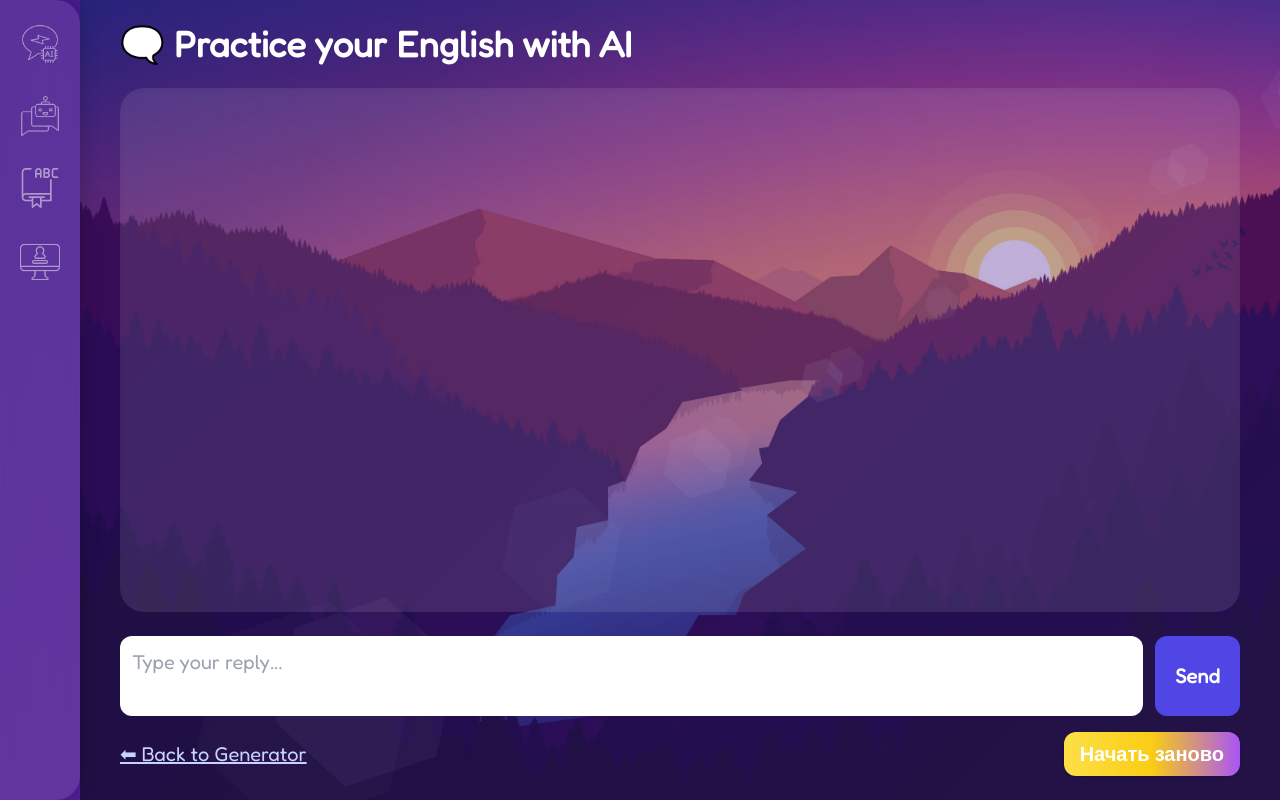
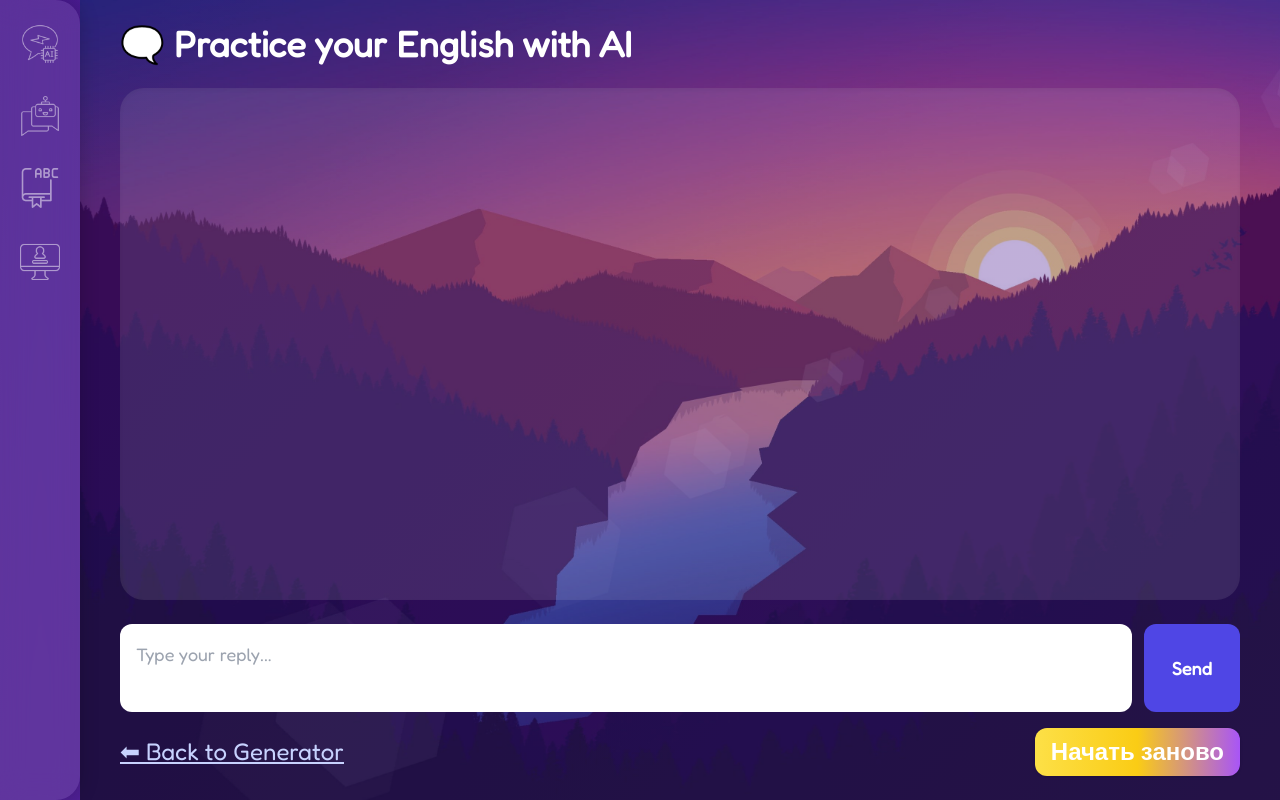
Before and after one commit to KarinaGalimova98/englishai-final, a Flask app: template templates/chat.html in a window 1280 px wide. Run offline with Flask 3, Linux system fonts and the light colour scheme; the template is opened without the code that fills it, so the values that code supplies are empty; parts of the project's set-up code (start-up, migrations or seed data) failed here and were passed over; some libraries are stand-ins or nearby versions.

Commit message:
adaptation sedfssdf

```diff
--- a/templates/chat.html
+++ b/templates/chat.html
@@ -40,7 +40,8 @@
 </style>
   </style>
 </head>
-<div class="flex h-screen overflow-hidden text-white text-base sm:text-lg md:text-xl">
+<div class="flex h-screen overflow-hidden text-white text-lg sm:text-xl md:text-2xl">
+
 
   {% include 'sidebar.html' %}
 
@@ -97,9 +98,9 @@
 
         {% for m in messages %}
           <div class="flex {% if m.sender == 'user' %}justify-end{% else %}justify-start{% endif %}">
-            <div class="max-w-full sm:max-w-2xl lg:max-w-4xl px-4 py-3 text-base sm:text-lg leading-relaxed rounded-3xl shadow-md
+            <div class="max-w-full sm:max-w-2xl lg:max-w-4xl px-5 py-4 text-lg sm:text-xl md:text-2xl leading-relaxed rounded-3xl shadow-md
+                {% if m.sender == 'user' %}bg-indigo-500 text-white{% else %}bg-white bg-opacity-80 text-black{% endif %}">
 
-              {% if m.sender == 'user' %}bg-indigo-500 text-white{% else %}bg-white bg-opacity-80 text-black{% endif %}">
               <strong class="font-bold">{{ m.sender.capitalize() }}:</strong> {{ m.text|safe }}
 
             </div>
@@ -116,8 +117,9 @@
 
       <form method="post" class="mt-6 flex flex-col sm:flex-row gap-3">
 
-        <textarea name="message" rows="2" class="flex-1 p-3 rounded-xl resize-none text-black" placeholder="Type your reply..." required></textarea>
-        <button class="bg-indigo-600 hover:bg-indigo-700 text-white px-5 py-2 rounded-xl font-semibold">Send</button>
+        <textarea name="message" rows="2" class="flex-1 p-4 text-lg rounded-xl resize-none text-black" placeholder="Type your reply..." required></textarea>
+        <button class="bg-indigo-600 hover:bg-indigo-700 text-white px-7 py-3 rounded-xl font-semibold text-lg">Send</button>
+
       </form>
 
       <div class="mt-4 flex justify-between items-center">
```
